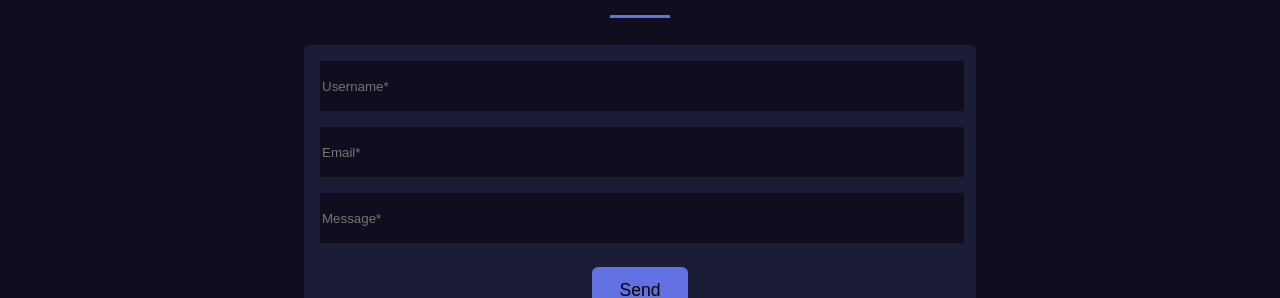
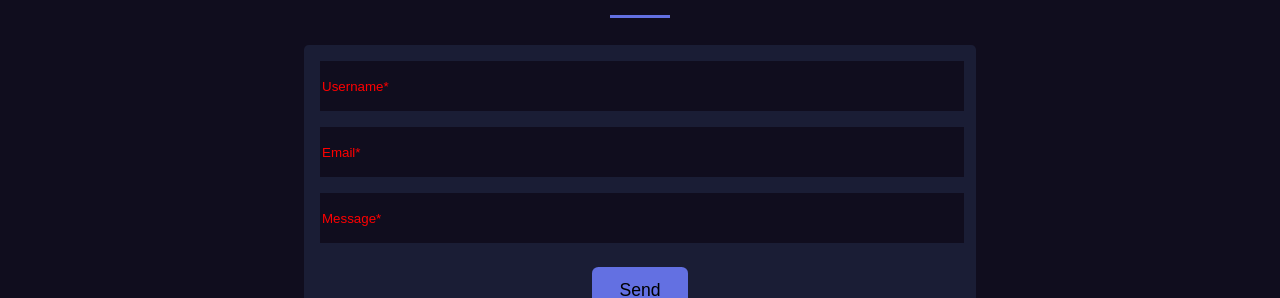
Before and after one commit to lyubomir2712/Portfolio, a React (Vite) app: page / in a window 1280 px wide. Shown: the part 1368-1666 px from the top of the page. Built offline with nearby package versions, Linux system fonts and the light colour scheme.

Commit message:
contact section updated

```diff
--- a/src/Components/ContactSection/ContactSection.css
+++ b/src/Components/ContactSection/ContactSection.css
@@ -30,6 +30,11 @@
     color: #fff;
 }
 
+.input-container input::placeholder
+{
+    color: red
+}
+
 .input-container{
     position: relative;
 }
@@ -39,10 +44,10 @@
     position: absolute;
     width: 100.5%;
     height: 2px;
-    background: purple;
+    background: #6370e2;
     transform: scaleX(0);
     transition: all 0.2s ease;
-    top: 3.1rem;
+    top: 3rem;
 }
 
 .input-container:focus-within::before {
--- a/src/Components/ContactSection/ContactSection.jsx
+++ b/src/Components/ContactSection/ContactSection.jsx
@@ -9,14 +9,11 @@ export default function ContactSection() {
                 <div className="contact-form-content">
 
                     <div className="input-container">
-                        <input
-                            // className={`border-2 p-2 rounded ${isFocused ? "border-blue-500 bg-yellow-100" : "border-gray-300"}`}
-                            // onFocus={() => setIsFocused(true)} onBlur={() => setIsFocused(false)}
-                        className="username-input" type="text" placeholder="Username*" />
+                        <input className="username-input" type="text" placeholder="Username*" />
                     </div>
 
                     <div className="input-container">
-                        <input className="email-input" type="text" placeholder="Email*" />
+                        <input className="email-input" type="email" placeholder="Email*" />
                     </div>
 
                     <div className="input-container">
```
